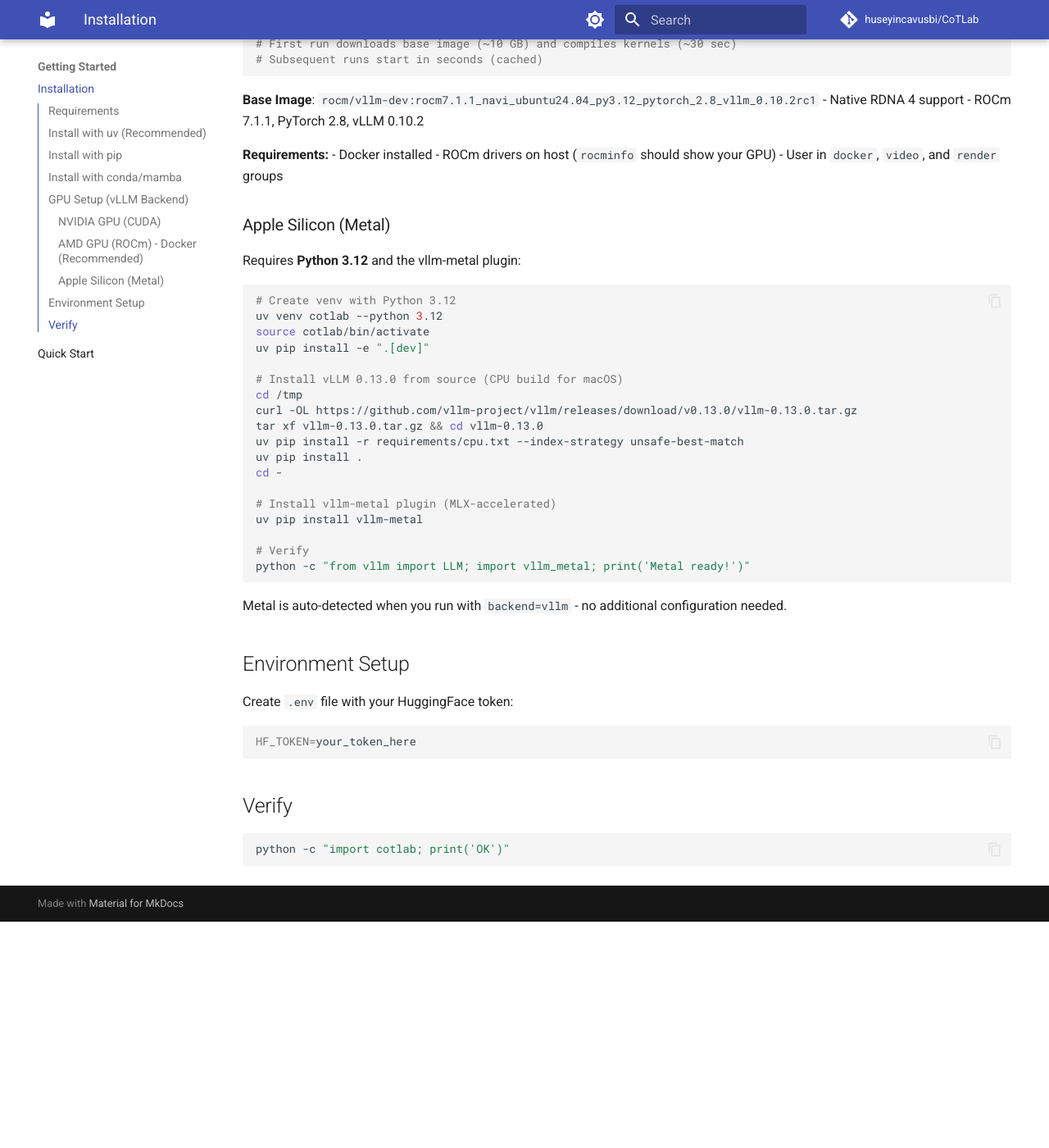
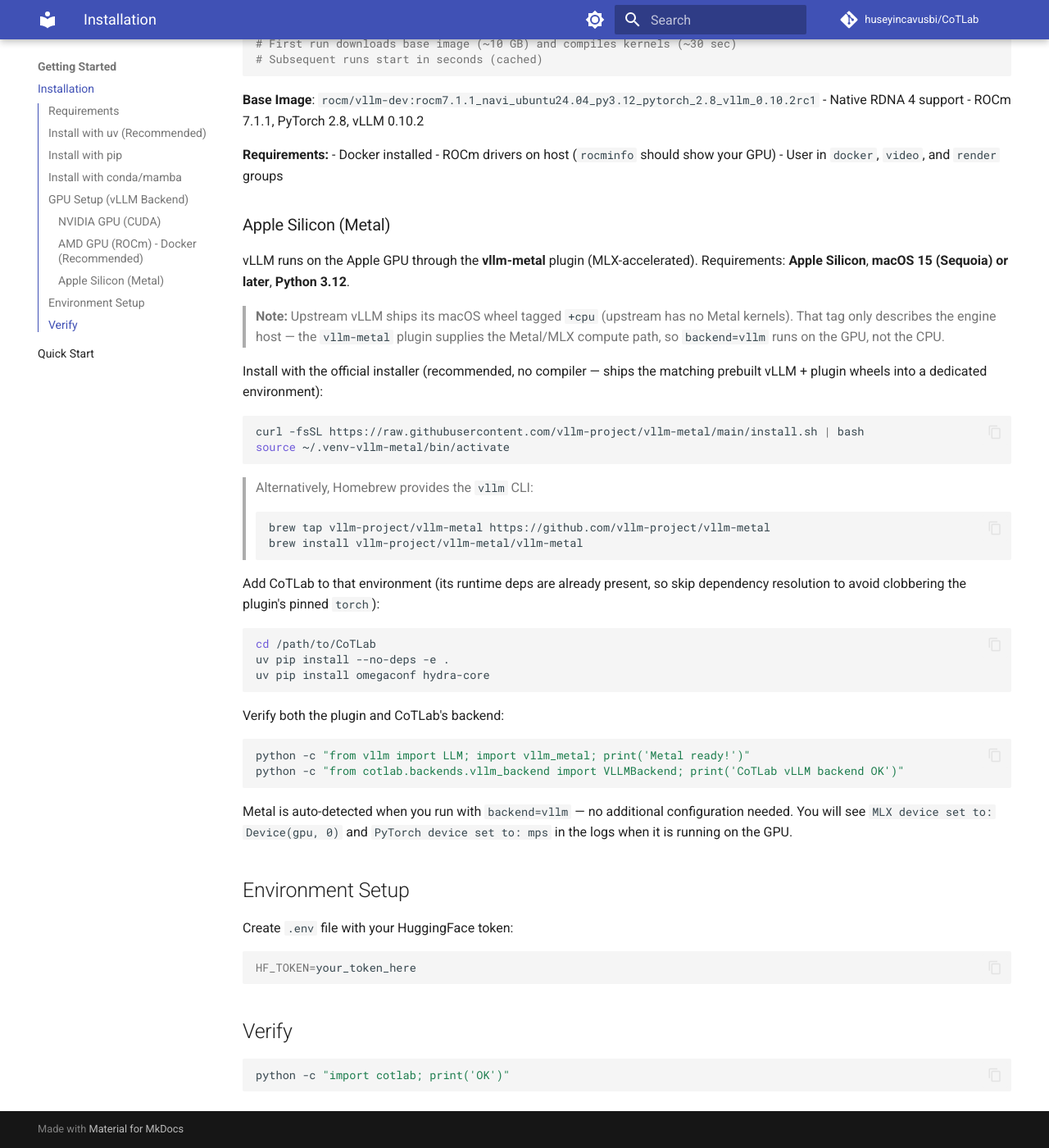
Before and after one commit to huseyincavusbi/CoTLab, an MkDocs documentation site: the page built from docs/getting-started/installation.md, in a window 1280 px wide and 1400 px high, scrolled down 1533 px. Shown: the whole window at 82% size. Built offline with MkDocs 1.6.1 and Material for MkDocs 9.7.7, drawn with Linux system fonts in a browser that asks for light colours; comment, search, counter and statistics services are not loaded; before the commit the page ends 2657 px from its top, so only the background shows below that.

Commit message:
docs: update Apple Silicon Metal install to official vllm-metal installer (#86)

````diff
--- a/docs/getting-started/installation.md
+++ b/docs/getting-started/installation.md
@@ -79,30 +79,47 @@
 
 ### Apple Silicon (Metal)
 
-Requires **Python 3.12** and the vllm-metal plugin:
+vLLM runs on the Apple GPU through the **vllm-metal** plugin (MLX-accelerated).
+Requirements: **Apple Silicon**, **macOS 15 (Sequoia) or later**, **Python 3.12**.
+
+> **Note:** Upstream vLLM ships its macOS wheel tagged `+cpu` (upstream has no
+> Metal kernels). That tag only describes the engine host — the `vllm-metal`
+> plugin supplies the Metal/MLX compute path, so `backend=vllm` runs on the GPU,
+> not the CPU.
+
+Install with the official installer (recommended, no compiler — ships the
+matching prebuilt vLLM + plugin wheels into a dedicated environment):
 
 ```bash
-# Create venv with Python 3.12
-uv venv cotlab --python 3.12
-source cotlab/bin/activate
-uv pip install -e ".[dev]"
-
-# Install vLLM 0.13.0 from source (CPU build for macOS)
-cd /tmp
-curl -OL https://github.com/vllm-project/vllm/releases/download/v0.13.0/vllm-0.13.0.tar.gz
-tar xf vllm-0.13.0.tar.gz && cd vllm-0.13.0
-uv pip install -r requirements/cpu.txt --index-strategy unsafe-best-match
-uv pip install .
-cd -
-
-# Install vllm-metal plugin (MLX-accelerated)
-uv pip install vllm-metal
-
-# Verify
-python -c "from vllm import LLM; import vllm_metal; print('Metal ready!')"
+curl -fsSL https://raw.githubusercontent.com/vllm-project/vllm-metal/main/install.sh | bash
+source ~/.venv-vllm-metal/bin/activate
 ```
 
-Metal is auto-detected when you run with `backend=vllm` - no additional configuration needed.
+> Alternatively, Homebrew provides the `vllm` CLI:
+> ```bash
+> brew tap vllm-project/vllm-metal https://github.com/vllm-project/vllm-metal
+> brew install vllm-project/vllm-metal/vllm-metal
+> ```
+
+Add CoTLab to that environment (its runtime deps are already present, so skip
+dependency resolution to avoid clobbering the plugin's pinned `torch`):
+
+```bash
+cd /path/to/CoTLab
+uv pip install --no-deps -e .
+uv pip install omegaconf hydra-core
+```
+
+Verify both the plugin and CoTLab's backend:
+
+```bash
+python -c "from vllm import LLM; import vllm_metal; print('Metal ready!')"
+python -c "from cotlab.backends.vllm_backend import VLLMBackend; print('CoTLab vLLM backend OK')"
+```
+
+Metal is auto-detected when you run with `backend=vllm` — no additional
+configuration needed. You will see `MLX device set to: Device(gpu, 0)` and
+`PyTorch device set to: mps` in the logs when it is running on the GPU.
 
 ## Environment Setup
 
````
